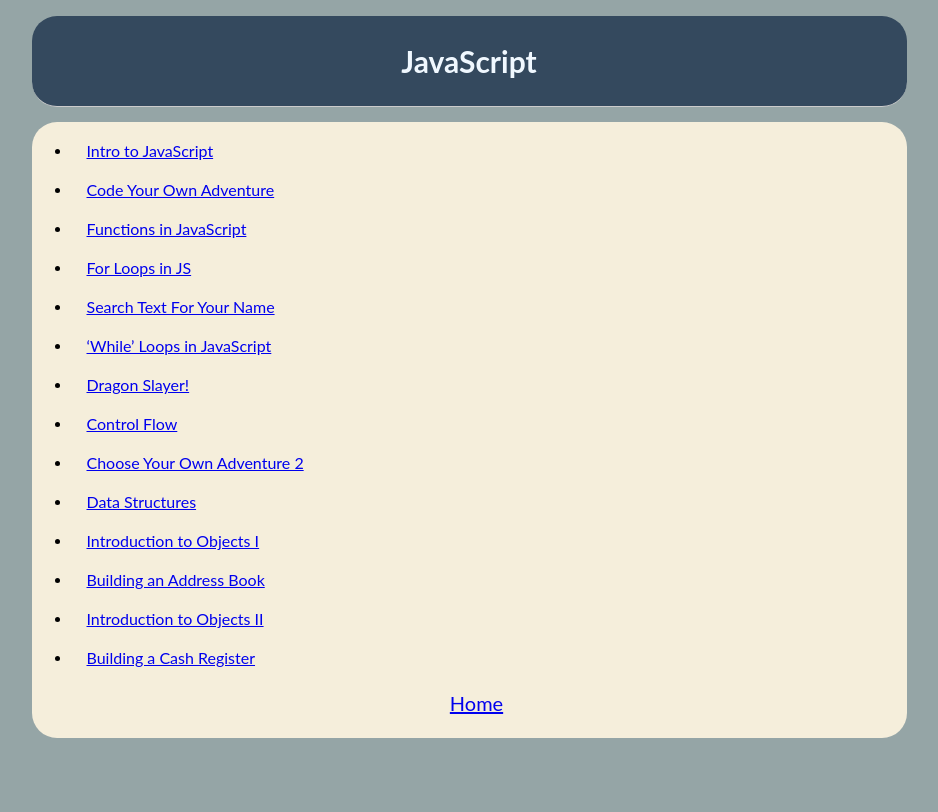
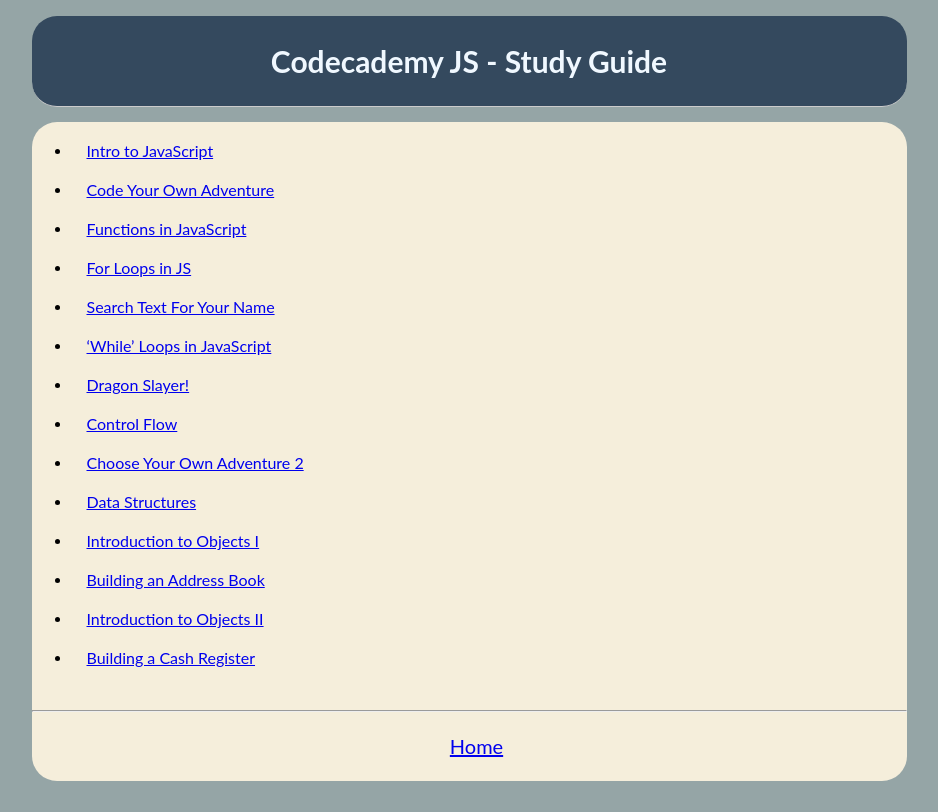
Before and after one commit to b0nez/b0nez.github.io, a plain HTML site: page Codecademy/index.html in a window 1280 px wide. Shown: the whole page, without its empty margins (171-1109 px from the left). Drawn offline with Linux system fonts and the light colour scheme.

Commit message:
revised index.html

```diff
--- a/Codecademy/index.html
+++ b/Codecademy/index.html
@@ -2,6 +2,7 @@
 <html>
 
 <head>
+   <title>Codecademy JS</title>
     <meta charset="utf-8">
     <meta http-equiv="X-UA-Compatible" content="IE=edge">
     <style>
@@ -49,7 +50,7 @@
 
 <body>
     <div id="titlearea">
-        <h2>JavaScript</h2>
+        <h2>Codecademy JS - Study Guide</h2>
     </div>
     <div id="contentarea">
         <ul>
@@ -96,6 +97,8 @@
                 <p><a href='9 - Building a Cash Register.html'>Building a Cash Register</a></p>
             </li>
         </ul>
+        <br>
+        <hr>
         <div style="text-align:center">
             <p style="font-size:20px"><a href="../index.html">Home</a></p>
         </div>
```
